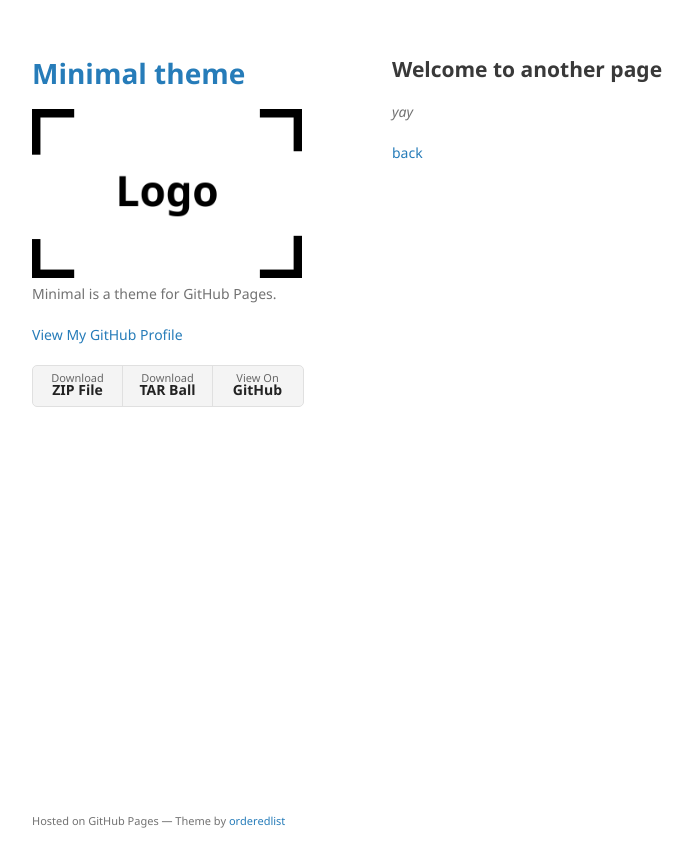
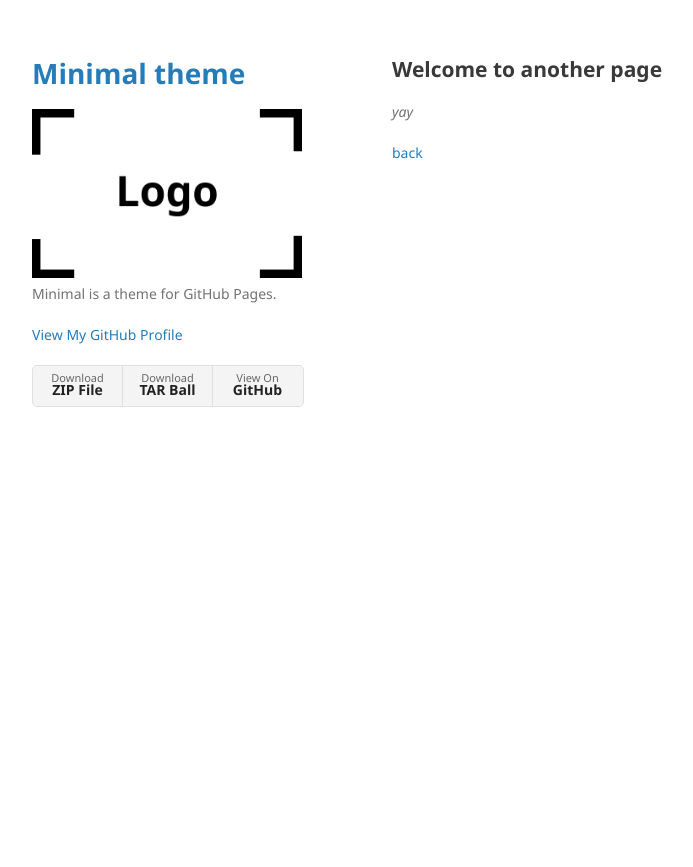
Before and after one commit to pengfei-xv/pengfei-xv.github.io, a Jekyll site: the page built from another-page.md, in a window 1280 px wide. Shown: the top 867 px of the page, without its empty margins (178-871 px from the left). Built offline with Jekyll 4.4.1, drawn with Linux system fonts in a browser that asks for light colours; our own code applies the rules of GitHub Pages for plain Markdown files.

Commit message:
Update default.html

```diff
--- a/_layouts/default.html
+++ b/_layouts/default.html
@@ -45,11 +45,11 @@
 
       </section>
       <footer>
-        {% if site.github.is_project_page %}
+<!--         {% if site.github.is_project_page %}
         <p>This project is maintained by <a href="{{ site.github.owner_url }}">{{ site.github.owner_name }}</a></p>
         {% endif %}
         <p><small>Hosted on GitHub Pages &mdash; Theme by <a href="https://github.com/orderedlist">orderedlist</a></small></p>
-      </footer>
+      </footer> -->
     </div>
     <script src="{{ "/assets/js/scale.fix.js" | relative_url }}"></script>
   </body>
```
